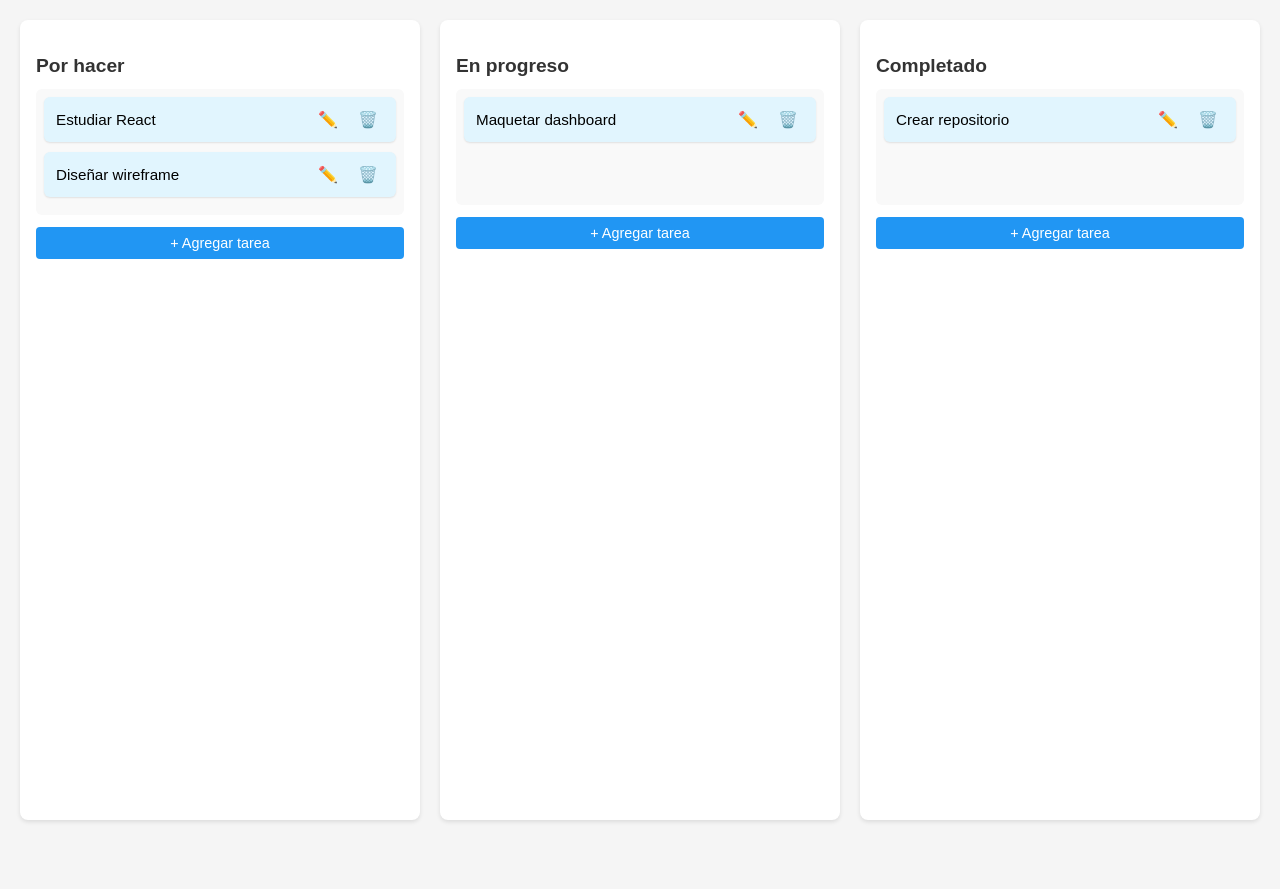
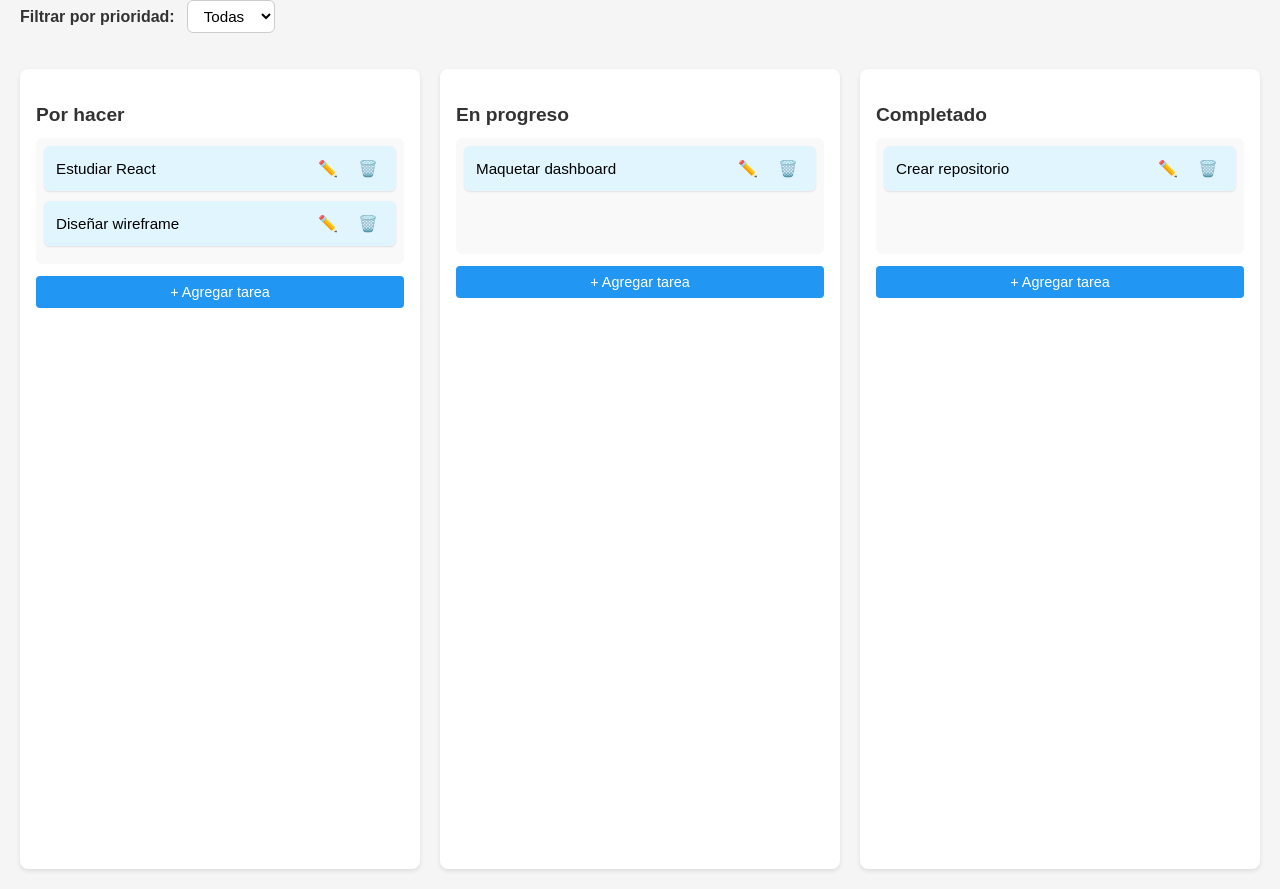
Before and after one commit to JairoVL/task-board, a React (Vite) app in the folder task-board/: page /dashboard in a window 1280 px wide. Before the commit the page ends 840 px from the top, so only its background shows below. Built offline with nearby package versions, Linux system fonts and the light colour scheme; sample sign-in values are in the browser's storage.

Commit message:
filtro por prioridad

```diff
--- a/task-board/src/pages/Dashboard.tsx
+++ b/task-board/src/pages/Dashboard.tsx
@@ -3,30 +3,30 @@ import styles from "../styles/Dashboard.module.scss";
 import Column from "../components/Column";
 import { DragDropContext } from "react-beautiful-dnd";
 import type { DropResult } from "react-beautiful-dnd";
-import type { ColumnsType, ColumnType } from "../types/board";
+import type { ColumnsType, ColumnType, Priority, Task } from "../types/board";
 import { generateId } from "../utils/idGenerator";
 
 const LOCAL_STORAGE_KEY = "task-board-columns";
 
 const initialData: { columns: ColumnsType } = {
   columns: {
-    "todo": {
+    todo: {
       id: "todo",
       title: "Por hacer",
       tasks: [
-        { id: "1", title: "Estudiar React" },
-        { id: "2", title: "Diseñar wireframe" },
+        { id: "1", title: "Estudiar React", priority: "high" },
+        { id: "2", title: "Diseñar wireframe", priority: "medium" },
       ],
     },
     "in-progress": {
       id: "in-progress",
       title: "En progreso",
-      tasks: [{ id: "3", title: "Maquetar dashboard" }],
+      tasks: [{ id: "3", title: "Maquetar dashboard", priority: "low" }],
     },
-    "done": {
+    done: {
       id: "done",
       title: "Completado",
-      tasks: [{ id: "4", title: "Crear repositorio" }],
+      tasks: [{ id: "4", title: "Crear repositorio", priority: "medium" }],
     },
   },
 };
@@ -37,7 +37,10 @@ const Dashboard: React.FC = () => {
     return stored ? JSON.parse(stored) : initialData.columns;
   });
 
-  // Guardar en localStorage cuando cambian las columnas
+  const [filterPriority, setFilterPriority] = useState<
+    "all" | Priority
+  >("all");
+
   useEffect(() => {
     localStorage.setItem(LOCAL_STORAGE_KEY, JSON.stringify(columns));
   }, [columns]);
@@ -69,7 +72,12 @@ const Dashboard: React.FC = () => {
   };
 
   const addTask = (columnId: string, title: string) => {
-    const newTask = { id: generateId(), title };
+    // Defino newTask con tipado explícito para evitar error de prioridad
+    const newTask: Task = {
+      id: generateId(),
+      title,
+      priority: "medium", // tipo Priority
+    };
     setColumns({
       ...columns,
       [columnId]: {
@@ -111,19 +119,47 @@ const Dashboard: React.FC = () => {
   };
 
   return (
+    <>
+     <div className={styles.filterContainer}>
+  <label htmlFor="priority-filter" className={styles.filterLabel}>
+    Filtrar por prioridad:
+  </label>
+  <select
+    id="priority-filter"
+    value={filterPriority}
+    onChange={(e) =>
+      setFilterPriority(e.target.value as "all" | Priority)
+    }
+    className={styles.filterSelect}
+  >
+    <option value="all">Todas</option>
+    <option value="low">Baja</option>
+    <option value="medium">Media</option>
+    <option value="high">Alta</option>
+  </select>
+</div>
+
+
       <DragDropContext onDragEnd={onDragEnd}>
         <div className={styles.dashboard}>
-        {Object.values(columns).map((column) => (
+          {Object.values(columns).map((column) => {
+            // Filtra las tareas según prioridad seleccionada
+            const filteredTasks = column.tasks.filter((task) =>
+              filterPriority === "all" ? true : task.priority === filterPriority
+            );
+            return (
               <Column
                 key={column.id}
-            column={column as ColumnType}
+                column={{ ...column, tasks: filteredTasks } as ColumnType}
                 addTask={addTask}
                 onEditTask={onEditTask}
                 onDeleteTask={onDeleteTask}
               />
-        ))}
+            );
+          })}
         </div>
       </DragDropContext>
+    </>
   );
 };
 
--- a/task-board/src/styles/Dashboard.module.scss
+++ b/task-board/src/styles/Dashboard.module.scss
@@ -71,3 +71,35 @@
   cursor: pointer;
   font-size: 1rem;
 }
+
+.filterContainer {
+  display: flex;
+  align-items: center;
+  margin-bottom: 16px;
+  padding: 0 20px;
+  gap: 12px;
+  font-family: Arial, sans-serif;
+  color: #333;
+  font-weight: 600;
+  font-size: 1rem;
+}
+
+.filterLabel {
+  /* El texto */
+}
+
+.filterSelect {
+  padding: 6px 12px;
+  border-radius: 6px;
+  border: 1.5px solid #ccc;
+  background-color: white;
+  font-size: 0.95rem;
+  cursor: pointer;
+  transition: border-color 0.3s ease;
+
+  &:focus {
+    outline: none;
+    border-color: #3f51b5; /* azul bonito */
+    box-shadow: 0 0 6px #3f51b5aa;
+  }
+}
--- a/task-board/src/types/board.ts
+++ b/task-board/src/types/board.ts
@@ -1,7 +1,10 @@
+export type Priority = "low" | "medium" | "high";
 export type Task = {
   id: string;
   title: string;
+  priority: "low" | "medium" | "high";
 };
+
 
 export type ColumnType = {
   id: string;
```
Lines whose indentation alone changed are shown as unchanged.
